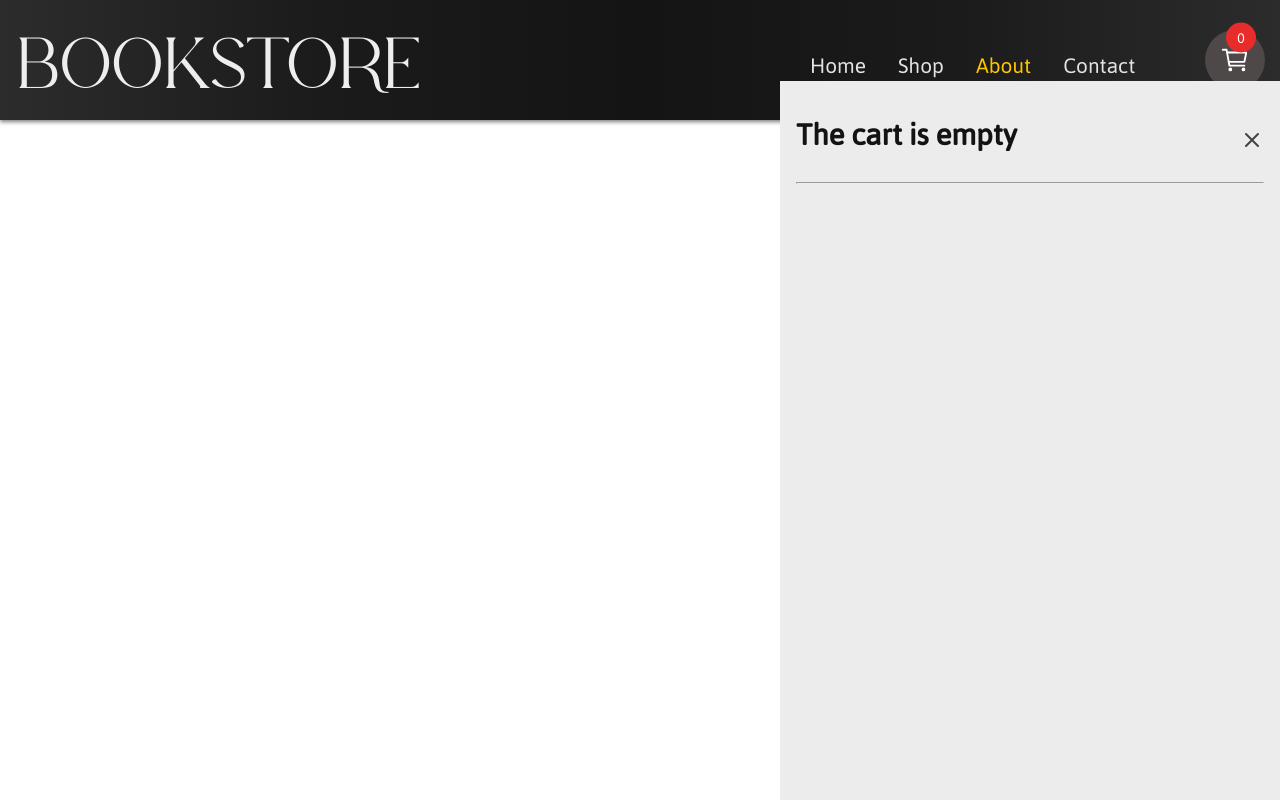
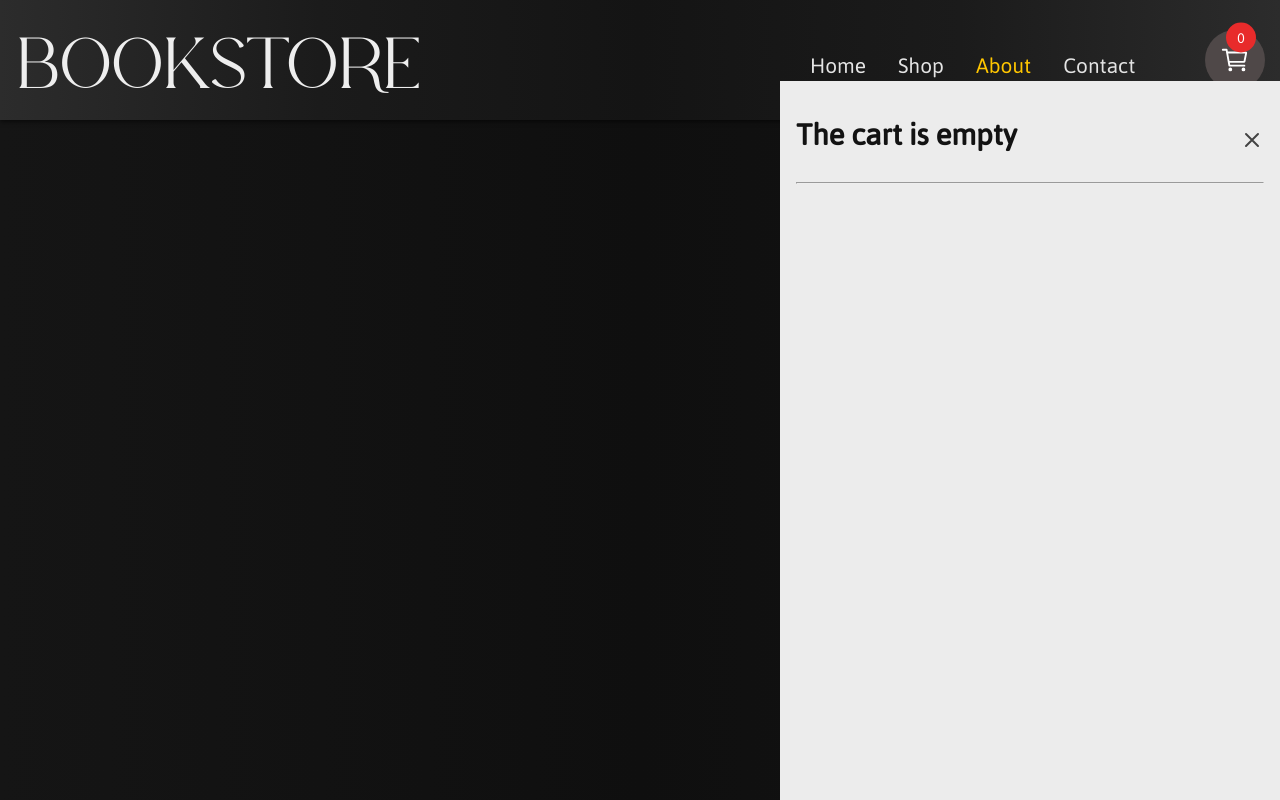
Before and after one commit to alefgomes0/Shopping-Cart, a React (Create React App) app: page /about in a window 1280 px wide. Built offline with nearby package versions, Linux system fonts and the light colour scheme.

Commit message:
Modify styles

```diff
--- a/src/App.css
+++ b/src/App.css
@@ -1303,6 +1303,20 @@ a > button:hover {
   box-shadow: 0 2px 2px 0 rgba(0, 0, 0, 0.2) inset;
 }
 
+.about-content,
+.contact-content {
+  height: 100svh;
+  background: rgb(29, 29, 29);
+  background: linear-gradient(
+    270deg,
+    rgb(21, 21, 21) 0%,
+    rgba(18, 18, 18, 1) 25%,
+    rgba(15, 15, 15, 1) 50%,
+    rgba(18, 18, 18, 1) 75%,
+    rgba(21, 21, 21, 1) 100%
+  );
+}
+
 @media (max-width: 1200px) {
   div > div > .cart-items {
     width: 400px;
```
